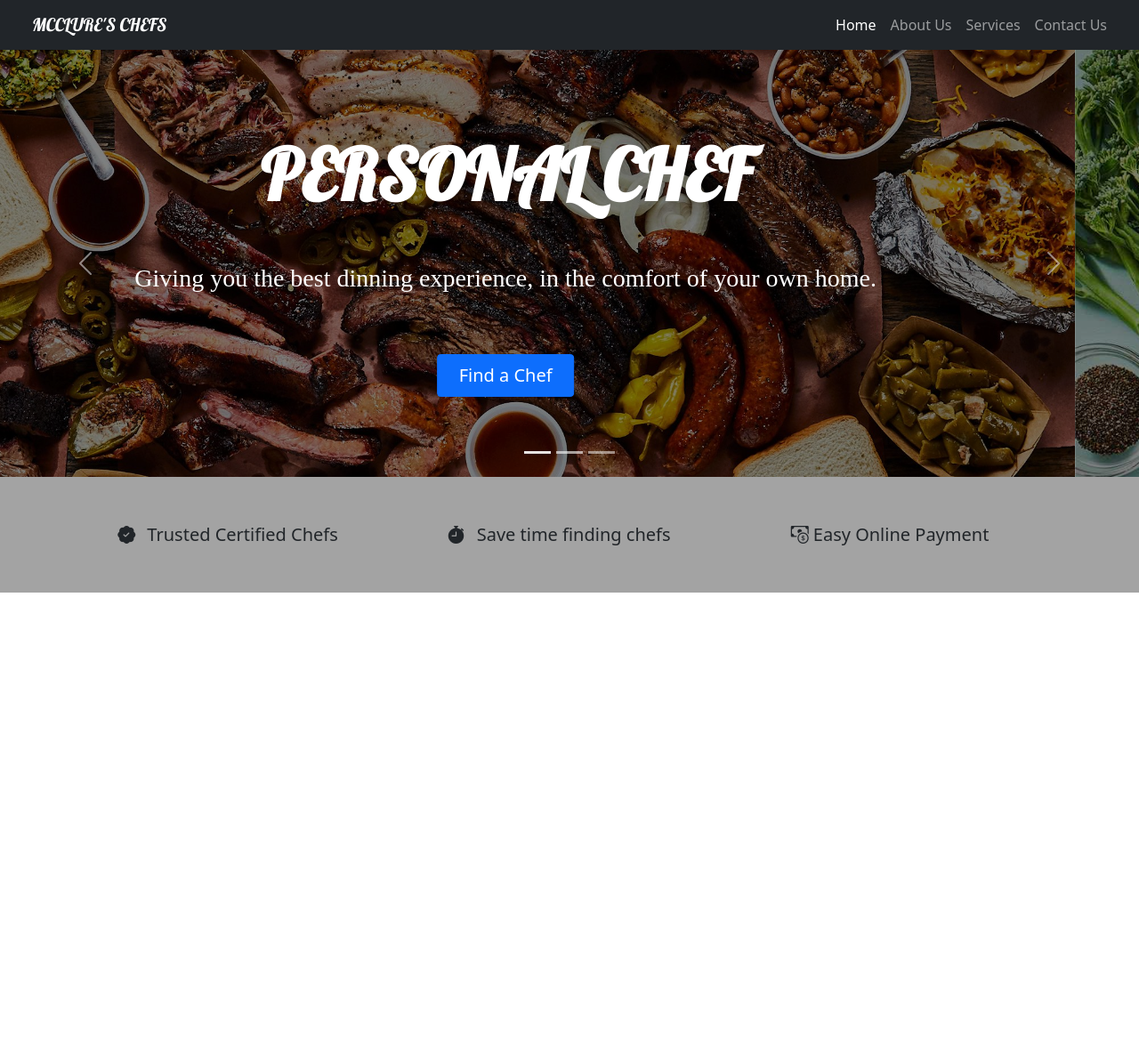
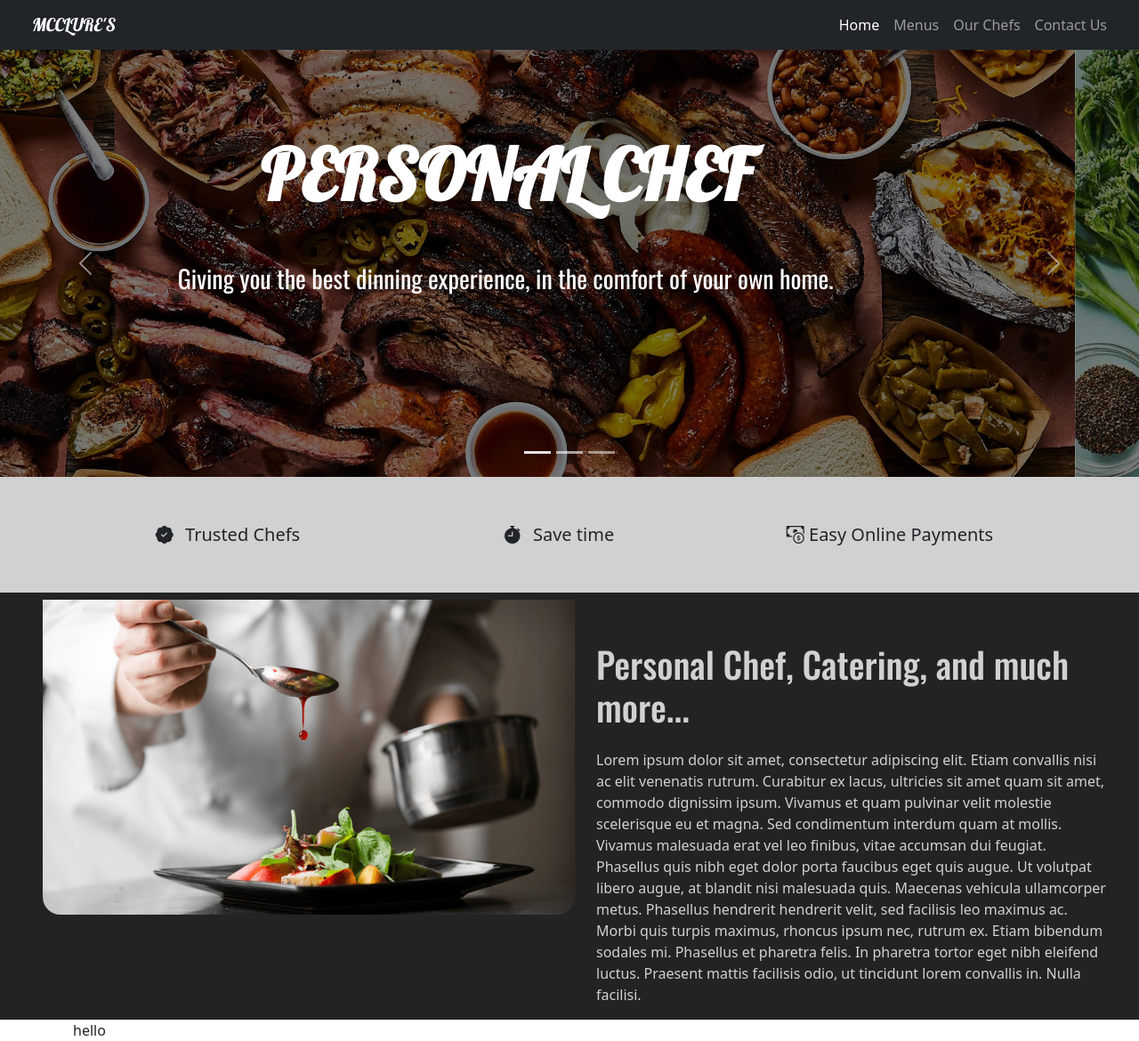
Before and after one commit to Chef91/mcclures-catering-website, a plain HTML site: page home_page/index.html in a window 1280 px wide. Shown: the whole page at 89% size. Before the commit the page ends 800 px from the top, so only its background shows below. Drawn offline with nearby package versions, Linux system fonts and the light colour scheme.

Commit message:
Updating Landing Page
Made some landing page updates, need to work on the div under overview more later. Having a few issues.

```diff
--- a/home_page/index.html
+++ b/home_page/index.html
@@ -8,7 +8,7 @@
   <meta name="description" content="professional chef services offered to clients in the Volusia County area">
   <meta name="author" content="Wesley Graham">
   <meta name="viewport" content="width=device-width, initial-scale=1.0">
-  <title>McClure's Chefs | Cooking made easy | Serving Volusia County | Catering, Personal Chef, Meal Prep</title>
+  <title>McClure's | Cooking made easy | Serving Volusia County | Catering, Personal Chef, Meal Prep</title>
   <link rel="stylesheet" href="./style.css">
   <link rel="icon" type="image/x-con" href="./Images/Full-Logo.svg"> <!-- PLACEHOLDER IMAGE - DO NOT KEEP! -->
   <link href="https://fonts.googleapis.com/css2?family=Lobster&family=Oswald:wght@200..700&display=swap" rel="stylesheet">
@@ -16,9 +16,9 @@
   <link rel="stylesheet" href="https://cdn.jsdelivr.net/npm/bootstrap-icons@1.11.3/font/bootstrap-icons.min.css">
 </head>
 <body>
-  <nav class="navbar navbar-expand-lg navbar-dark bg-dark">
+  <nav class="navbar navbar-expand-lg navbar-dark bg-dark nb-stick">
     <div class="container-fluid">
-      <a class="navbar-brand ms-4 text-uppercase top-font" href="#">McClure's Chefs</a>
+      <a class="navbar-brand ms-4 text-uppercase top-font" href="#">McClure's</a>
       <button class="navbar-toggler" type="button" data-bs-toggle="collapse" data-bs-target="#navbarNav" aria-controls="navbarNav" aria-expanded="false" aria-label="Toggle navigation">
         <span class="navbar-toggler-icon"></span>
       </button>
@@ -28,10 +28,10 @@
             <a class="nav-link active" aria-current="page" href="#">Home</a>
           </li>
           <li class="nav-item">
-            <a class="nav-link" href="#">About Us</a>
+            <a class="nav-link" href="#about-us">Menus</a>
           </li>
           <li class="nav-item">
-            <a class="nav-link" href="#">Services</a>
+            <a class="nav-link" href="#">Our Chefs</a>
           </li>
           <li class="nav-item">
             <a class="nav-link" href="#">Contact Us</a>
@@ -52,7 +52,6 @@
         <div class="carousel-caption top-0 mt-4 d-none d-md-block">
           <h1 class="display-1 fw-bolder mt-5 h-txt">PERSONAL CHEF</h1>
           <p class="fs-3 mt-5 p-txt">Giving you the best dinning experience, in the comfort of your own home.</p>
-          <button type="button" class="btn btn-primary mt-4 px-4 py-2 fs-5 mt-5">Find a Chef</button>
         </div>
       </div>
       <div class="carousel-item c-itm">
@@ -60,7 +59,6 @@
         <div class="carousel-caption top-0 mt-4 d-none d-md-block">
           <h1 class="display-1 fw-bolder mt-5 h-txt">CATERING</h1>
           <p class="fs-3 mt-5 p-txt">We'll help you plan your big event, and take care of all the cooking.</p>
-          <button type="button" class="btn btn-primary mt-4 px-4 py-2 fs-5 mt-5">Find a Chef</button>
         </div>
       </div>
       <div class="carousel-item c-itm">
@@ -68,7 +66,6 @@
         <div class="carousel-caption top-0 mt-4 d-none d-md-block">
           <h1 class="display-1 fw-bolder mt-5 h-txt">MEAL PREP</h1>
           <p class="fs-3 mt-5 p-txt">Making meal prep easier, we'll do all the hard work for you.</p>
-          <button type="button" class="btn btn-primary mt-4 px-4 py-2 fs-5 mt-5">Find a Chef</button>
         </div>
       </div>
     </div>
@@ -85,17 +82,37 @@
     <div class="container h-100 d-flex align-items-center">
       <div class="row w-100 text-center fs-5">
         <div class="col-xl p-2">
-          <i class="bi bi-patch-check-fill me-2"></i> Trusted Certified Chefs
+          <i class="bi bi-patch-check-fill me-2"></i> Trusted Chefs
         </div>
         <div class="col-xl p-2">
-          <i class="bi bi-stopwatch-fill me-2"></i> Save time finding chefs
+          <i class="bi bi-stopwatch-fill me-2"></i> Save time
         </div>
         <div class="col-xl p-2">
-          <i class="bi bi-cash-coin" me-2></i> Easy Online Payment
+          <i class="bi bi-cash-coin" me-2></i> Easy Online Payments
         </div>
       </div>
     </div>
   </div>
+  <div class="about-us"> <!-- Link to Nav Bar -->
+    <div class="container-fluid">
+      <div class="row pt-2">
+        <div class="col ps-5">
+          <img src="./Images/chef_card.png" class="abt-img h-75 w-100"> <!-- PLACEHOLDER IMAGE - DO NOT KEEP! -->
+        </div>
+        <div class="col">
+          <h1 class="abt-txt pt-5">Personal Chef, Catering, and much more...</h1>
+          <p class="abt-txt2 pt-3 pe-4">Lorem ipsum dolor sit amet, consectetur adipiscing elit. Etiam convallis nisi ac elit venenatis rutrum. Curabitur ex lacus, ultricies sit amet quam sit amet,
+            commodo dignissim ipsum. Vivamus et quam pulvinar velit molestie scelerisque eu et magna. Sed condimentum interdum quam at mollis. Vivamus malesuada erat vel leo finibus,
+            vitae accumsan dui feugiat. Phasellus quis nibh eget dolor porta faucibus eget quis augue. Ut volutpat libero augue, at blandit nisi malesuada quis. Maecenas vehicula ullamcorper
+            metus. Phasellus hendrerit hendrerit velit, sed facilisis leo maximus ac. Morbi quis turpis maximus, rhoncus ipsum nec, rutrum ex. Etiam bibendum sodales mi. Phasellus et pharetra
+            felis. In pharetra tortor eget nibh eleifend luctus. Praesent mattis facilisis odio, ut tincidunt lorem convallis in. Nulla facilisi. </p> <!-- LIPSUN TEXT - DO NOT KEEP -->
+        </div>
+      </div>
+    </div>
+  </div>
+  <div class="container">
+    hello
+  </div>
   <script src="https://cdn.jsdelivr.net/npm/bootstrap@5.0.2/dist/js/bootstrap.bundle.min.js" integrity="sha384-MrcW6ZMFYlzcLA8Nl+NtUVF0sA7MsXsP1UyJoMp4YLEuNSfAP+JcXn/tWtIaxVXM" crossorigin="anonymous"></script>
 </body>
 </html>
--- a/home_page/style.css
+++ b/home_page/style.css
@@ -15,10 +15,23 @@
   font-family: lobster, serif;
 }
 .p-txt  {
-  font-family: Oswald serif;
+  font-family: Oswald, serif;
 }
 /* Overview */
 .overview  {
   height: 130px;
-  background-color: rgb(163, 163, 163);
+  background-color: rgb(209, 209, 209);
 }
+/* About Us Area */
+.about-us  {
+  background-color: rgb(35, 35, 36);
+}
+.abt-img  {
+  border-radius: 0px 0px 20px 20px
+}
+.abt-txt  {
+  font-family: Oswald, serif;
+}
+.abt-txt, .abt-txt2  {
+  color: rgb(209, 209, 209);
+}
```
Also changed, not shown: README.md, home_page/Images/chef_card.png (added).
